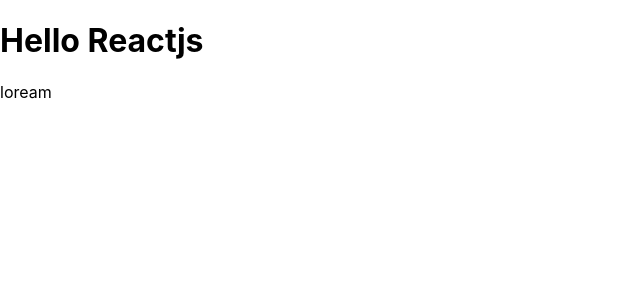
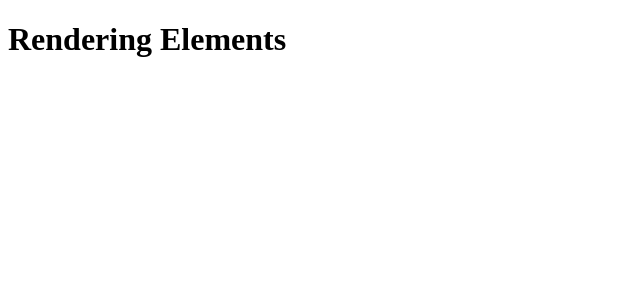
Before and after one commit to engkoskostaman97/return-reactjs, a React (Create React App) app: page / in a window 1280 px wide. Shown: the top 300 px of the page, without its empty margins (0-640 px from the left). Built offline with nearby package versions, Linux system fonts and the light colour scheme.

Commit message:
rendering elements

```diff
--- a/src/App.css
+++ /dev/null
@@ -1,38 +0,0 @@
-.App {
-  text-align: center;
-}
-
-.App-logo {
-  height: 40vmin;
-  pointer-events: none;
-}
-
-@media (prefers-reduced-motion: no-preference) {
-  .App-logo {
-    animation: App-logo-spin infinite 20s linear;
-  }
-}
-
-.App-header {
-  background-color: #282c34;
-  min-height: 100vh;
-  display: flex;
-  flex-direction: column;
-  align-items: center;
-  justify-content: center;
-  font-size: calc(10px + 2vmin);
-  color: white;
-}
-
-.App-link {
-  color: #61dafb;
-}
-
-@keyframes App-logo-spin {
-  from {
-    transform: rotate(0deg);
-  }
-  to {
-    transform: rotate(360deg);
-  }
-}
--- a/src/App.js
+++ b/src/App.js
@@ -1,10 +1,7 @@
-import './App.css';
-
 function App() {
   return (
    <div>
-    <h1>Hello Reactjs</h1>
-    <p>loream</p>
+    <h1>Rendering Elements</h1>
    </div>
   );
 }
--- a/src/index.css
+++ /dev/null
@@ -1,13 +0,0 @@
-body {
-  margin: 0;
-  font-family: -apple-system, BlinkMacSystemFont, 'Segoe UI', 'Roboto', 'Oxygen',
-    'Ubuntu', 'Cantarell', 'Fira Sans', 'Droid Sans', 'Helvetica Neue',
-    sans-serif;
-  -webkit-font-smoothing: antialiased;
-  -moz-osx-font-smoothing: grayscale;
-}
-
-code {
-  font-family: source-code-pro, Menlo, Monaco, Consolas, 'Courier New',
-    monospace;
-}
--- a/src/index.js
+++ b/src/index.js
@@ -1,6 +1,5 @@
 import React from 'react';
 import ReactDOM from 'react-dom/client';
-import './index.css';
 import App from './App';
 import reportWebVitals from './reportWebVitals';
 
```
Also changed, not shown: src/setupTests.js (deleted, +0 -5 lines), src/logo.svg (deleted), 1 other file (tests, documents, lock files or other folders).
